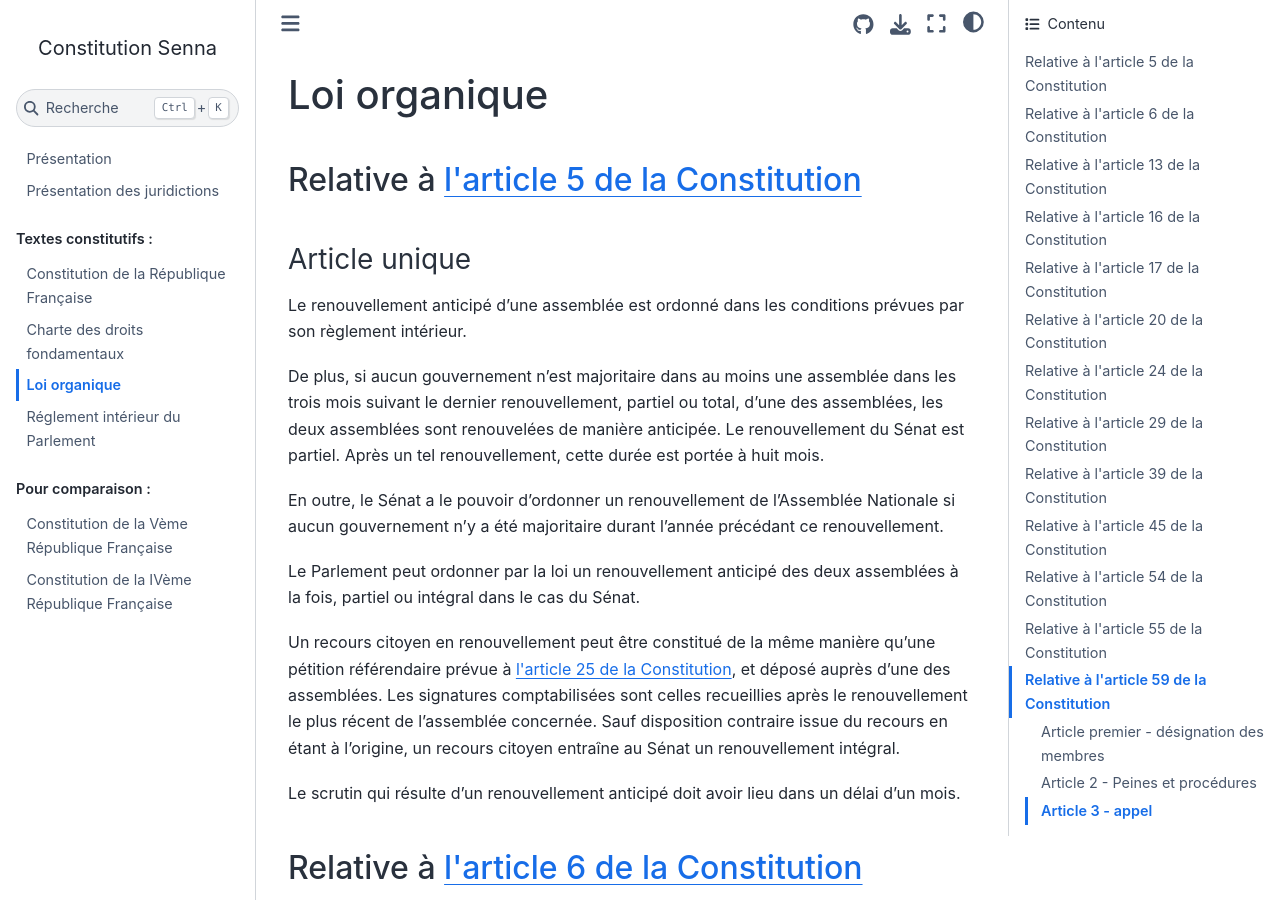
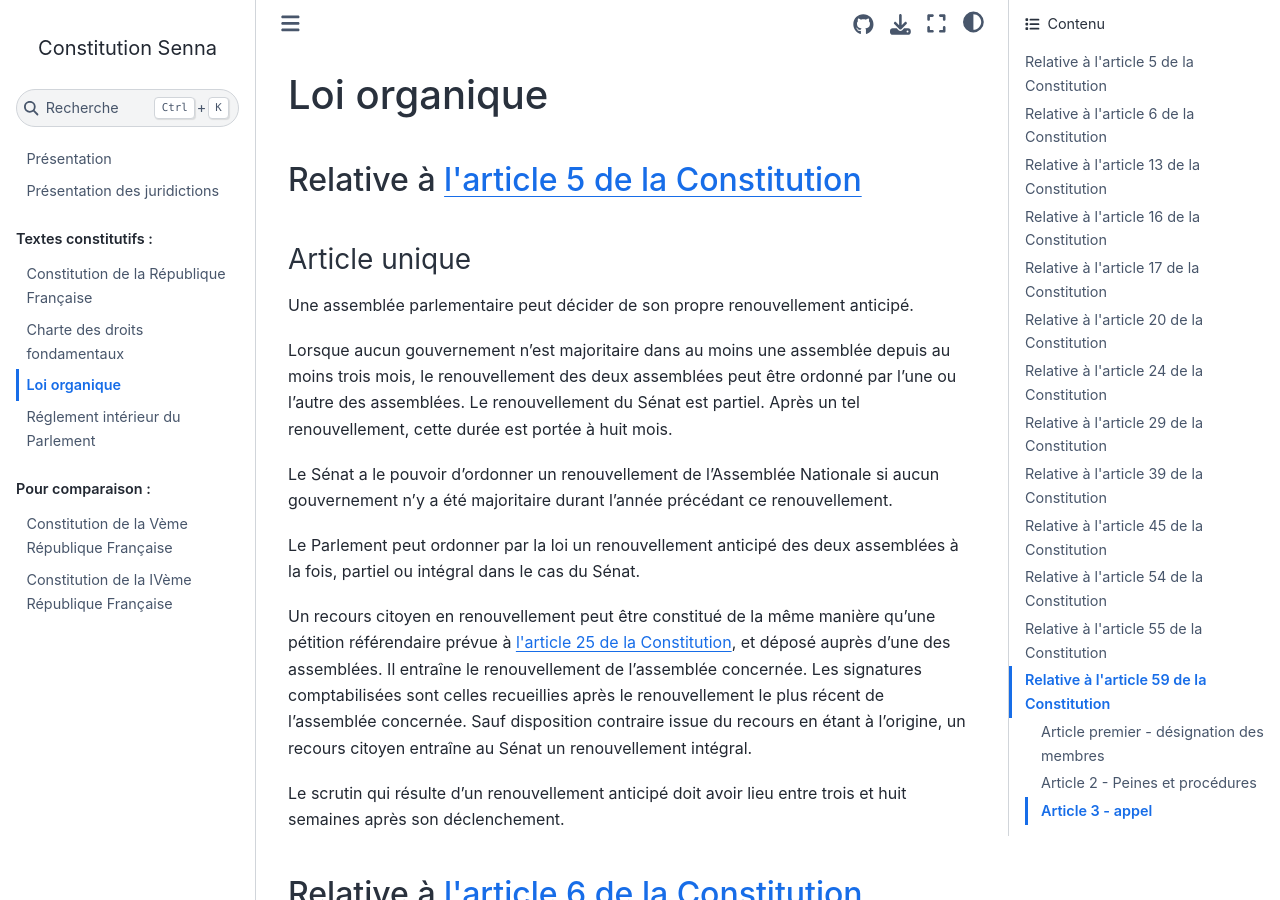
Before and after one commit to Gouvernathor/senna, a Sphinx documentation site: the page built from source/organique.rst, in a window 1280 px wide and 900 px high. Built offline with Sphinx 7.4.7 and the Sphinx Book theme 1.1.4, drawn with Linux system fonts in a browser that asks for light colours.

Commit message:
Réorganisation du renouvellement des assemblées

```diff
--- a/source/organique.rst
+++ b/source/organique.rst
@@ -8,17 +8,17 @@
 
 Article unique
 --------------
-Le renouvellement anticipé d'une assemblée est ordonné dans les conditions prévues par son règlement intérieur.
+Une assemblée parlementaire peut décider de son propre renouvellement anticipé.
 
-De plus, si aucun gouvernement n'est majoritaire dans au moins une assemblée dans les trois mois suivant le dernier renouvellement, partiel ou total, d'une des assemblées, les deux assemblées sont renouvelées de manière anticipée. Le renouvellement du Sénat est partiel. Après un tel renouvellement, cette durée est portée à huit mois.
+Lorsque aucun gouvernement n'est majoritaire dans au moins une assemblée depuis au moins trois mois, le renouvellement des deux assemblées peut être ordonné par l'une ou l'autre des assemblées. Le renouvellement du Sénat est partiel. Après un tel renouvellement, cette durée est portée à huit mois.
 
-En outre, le Sénat a le pouvoir d'ordonner un renouvellement de l'Assemblée Nationale si aucun gouvernement n'y a été majoritaire durant l'année précédant ce renouvellement.
+Le Sénat a le pouvoir d'ordonner un renouvellement de l'Assemblée Nationale si aucun gouvernement n'y a été majoritaire durant l'année précédant ce renouvellement.
 
 Le Parlement peut ordonner par la loi un renouvellement anticipé des deux assemblées à la fois, partiel ou intégral dans le cas du Sénat.
 
-Un recours citoyen en renouvellement peut être constitué de la même manière qu'une pétition référendaire prévue à :artref:`référendums`, et déposé auprès d'une des assemblées. Les signatures comptabilisées sont celles recueillies après le renouvellement le plus récent de l'assemblée concernée. Sauf disposition contraire issue du recours en étant à l'origine, un recours citoyen entraîne au Sénat un renouvellement intégral.
+Un recours citoyen en renouvellement peut être constitué de la même manière qu'une pétition référendaire prévue à :artref:`référendums`, et déposé auprès d'une des assemblées. Il entraîne le renouvellement de l'assemblée concernée. Les signatures comptabilisées sont celles recueillies après le renouvellement le plus récent de l'assemblée concernée. Sauf disposition contraire issue du recours en étant à l'origine, un recours citoyen entraîne au Sénat un renouvellement intégral.
 
-Le scrutin qui résulte d'un renouvellement anticipé doit avoir lieu dans un délai d'un mois.
+Le scrutin qui résulte d'un renouvellement anticipé doit avoir lieu entre trois et huit semaines après son déclenchement.
 
 ------------------------------------------------------
 Relative à :artref:`modalités de mandat parlementaire`
```
